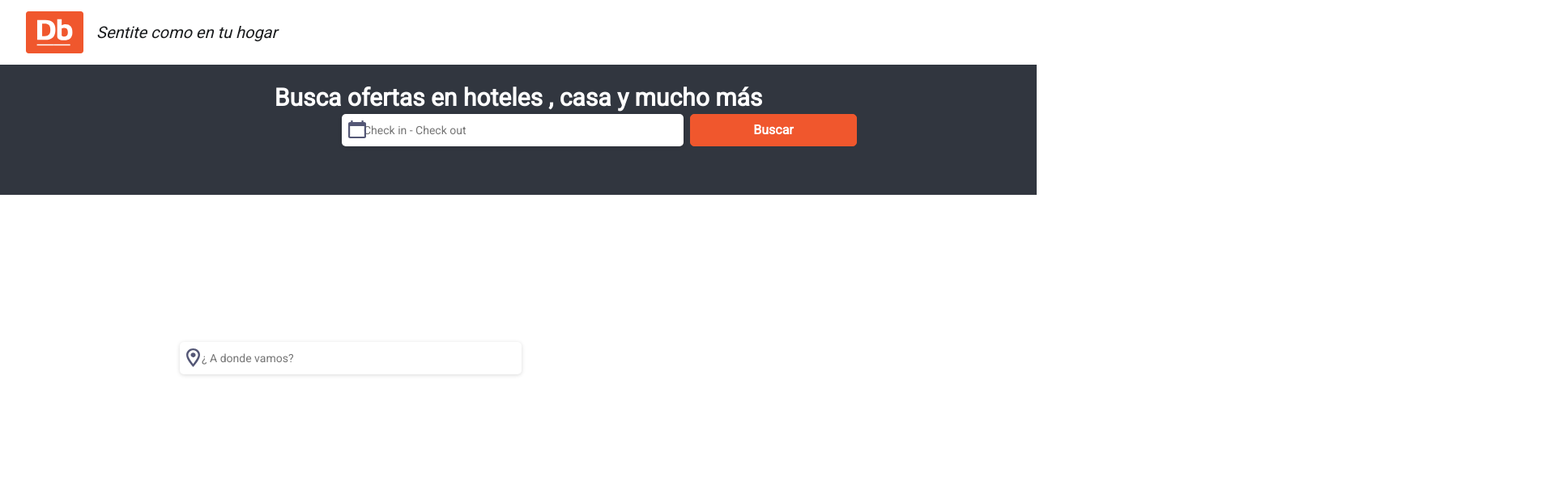
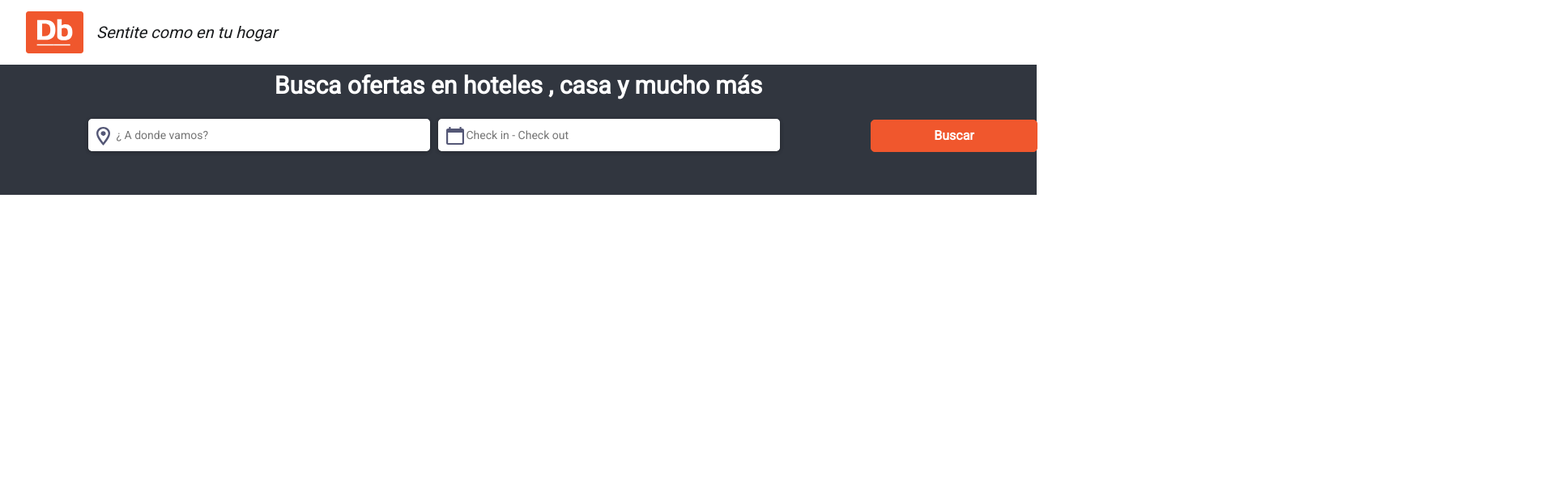
Before and after one commit to rodriguez02fer09/air-bnb, a React (Vite) app: page /home in a window 1280 px wide. Shown: the top 616 px of the page at 81% size, 1920 px wide, since content can reach past the window. Built offline with nearby package versions, Linux system fonts and the light colour scheme.

Commit message:
implementacion logica dropdownlocation'

```diff
--- a/src/components/DropDownDate/dropDownDate.css
+++ b/src/components/DropDownDate/dropDownDate.css
@@ -0,0 +1,3 @@
+.container-dorpdownDate{
+    margin: 5px ;
+}
--- a/src/components/DropDownLocations/DropDownLocations.jsx
+++ b/src/components/DropDownLocations/DropDownLocations.jsx
@@ -6,15 +6,26 @@ import ItemCities from "../ItemCities/ItemCities";
 const DropDownLocations = ({locations = [], img }) => {
 
   const [open , setOpen] = useState (false);
+  const [currentLocation , setCurrentLocation]=useState()
+
   const handlerOnClick = () => {
     setOpen(!open)
   }
 
-  return (<div className="container-dorpdowncities">
-    <InputIcon handlerOnClick={handlerOnClick} img={img} placeholder="¿ A donde vamos?" />
-    {open && locations.map(({city, country}, index)=>{
-      return (<ItemCities key={index} city={city} country={country}/>)
-    })}
+  const selectLocation = (location )=>{
+    setOpen(!open)
+    setCurrentLocation(location)
+  }
+
+  return (
+  <div className="container-dorpdowncities">
+    <InputIcon value={currentLocation} handlerOnClick={handlerOnClick} img={img} placeholder="¿ A donde vamos?" />
+    <div className="container-list">
+      {open && locations.map(({city, country}, index)=>{
+        return (
+          <ItemCities handlerClick={selectLocation} key={index} city={city} country={country}/>)
+      })}
+    </div>
   </div>
 )};
 
--- a/src/components/DropDownLocations/dropDownLocations.css
+++ b/src/components/DropDownLocations/dropDownLocations.css
@@ -1,5 +1,7 @@
 .container-dorpdowncities{
-    width: 200px;
-    height:310px;
-    margin-top: 282px;
+    margin-right: 5px;
 }
+
+.container-list{
+    position: absolute;
+}
--- a/src/components/InputIcon/InputIcon.jsx
+++ b/src/components/InputIcon/InputIcon.jsx
@@ -1,12 +1,12 @@
 import React from "react";
 import "./inputIcon.css";
 
-const InputIcon= ({ placeholder, handlerOnClick, img}) => {
+const InputIcon= ({ placeholder, handlerOnClick, img,value}) => {
   return (
     <div className="container_dropDown">
       <div className="container_dropDown_input">
       <img src={img} alt="locationIcon" />
-        <input onClick={handlerOnClick} type="text" placeholder={placeholder}/>
+        <input value={value} onClick={handlerOnClick} type="text"  placeholder={placeholder}/>
       </div>
     </div>
   );
--- a/src/components/InputIcon/inputIcon.css
+++ b/src/components/InputIcon/inputIcon.css
@@ -1,11 +1,21 @@
 .container_dropDown {
-    width: 430px;
+    width: 422px;
     height: 42px;
     margin-bottom:4px; ;
 }
 
+.container_dropDown_input  {
+    width: 100%;
+    height: 40px;
+    background: #FFFFFF;
+    /* input shadow */
+    box-shadow: 0px 1px 5px rgba(0, 0, 0, 0.15);
+    border-radius: 5px ;
+    border: #FFFFFF;
+    color: #7F7F7F;
+}
 .container_dropDown_input input {
-    width: 422px;
+    width: 100%;
     height: 40px;
     background: #FFFFFF;
     /* input shadow */
@@ -17,12 +27,13 @@
     font-size: 14px;
     line-height: 16px;
     text-align: 25px;
-    padding-left: 27px;
+    padding-left: 35px;
 
 }
 .container_dropDown_input img{
     position: absolute;
     margin-top:10px ;
-    margin: 8px;
+    margin: 10px;
     color: #7F7F7F;
+
 }
--- a/src/components/ItemCities/ItemCities.jsx
+++ b/src/components/ItemCities/ItemCities.jsx
@@ -2,11 +2,9 @@ import React from "react";
 import "./itemCities.css";
 import LocationIconBlack from "../../assets/locationIconBlack.svg";
 
-const ItemCities = ({ city, country }) => {
+const ItemCities = ({ city, country,  handlerClick }) => {
   return (
-
-
-      <div className="container_item">
+    <div className="container_item" onClick={() => handlerClick(city)}>
       <div className="container_item_img">
         <img src={LocationIconBlack} alt="location" />
       </div>
@@ -15,8 +13,6 @@ const ItemCities = ({ city, country }) => {
         <p className="container_item_pais">{country}</p>
       </div>
     </div>
-
-
   );
 };
 
--- a/src/components/ItemCities/itemCities.css
+++ b/src/components/ItemCities/itemCities.css
@@ -6,7 +6,6 @@
     border-bottom: 2px solid #F0572D;
     display: flex;
 }
-
 .container_item_img {
     margin: 15px;
 }
--- a/src/components/Search/Search.jsx
+++ b/src/components/Search/Search.jsx
@@ -21,9 +21,17 @@ const Search = () => {
           <h1>Busca ofertas en hoteles , casa y mucho más</h1>
         </div>
         <div className="container_search_dropdown">
-          <DropDownLocations img={locationIconBlack} locations={locations} />
-          <DropDownDate img={dateIcon} placeholder="Check in - Check out" />
-          <Button text="Buscar" style="dark" size="0" />
+          <div className="container_search_dropdown_input">
+            <DropDownLocations
+              className="container_search_dropdown_DropDownLocations"
+              img={locationIconBlack}
+              locations={locations}
+            />
+            <DropDownDate img={dateIcon} placeholder="Check in - Check out" />
+          </div>
+          <div className="container_search_button">
+            <Button text="Buscar" style="dark" size="btn_1" />
+          </div>
         </div>
       </div>
     </section>
--- a/src/components/Search/search.css
+++ b/src/components/Search/search.css
@@ -9,23 +9,25 @@
 
 .container_search_cities_date {
     width: 100%;
-    height: 120px;
+    height: 150px;
     display: flex;
     flex-direction: column;
     justify-content: flex-start;
     align-items: center;
 
 
+
 }
 
 .container_search_title {
-    width: 780%;
+    width: 100%;
     height: 40px;
     display: flex;
     flex-direction: column;
     justify-content: center;
     align-items: center;
     color: white;
+
 }
 
 .container_search_title h1 {
@@ -37,7 +39,27 @@
 }
 
 .container_search_dropdown {
+    width: 100%;
+    height: 40px;
     display: flex;
     flex-direction: row;
     justify-content: center;
+    margin: 22px 168px 20px 170px;
+
 }
+
+.container_search_dropdown_input {
+    width: 100%;
+    height: 40px;
+    display: flex;
+    flex-direction: row;
+    justify-content: center;
+    align-items: center;
+    margin-top: 2px;
+
+
+}
+
+.container_search_button {
+
+}
```
Lines whose indentation alone changed are shown as unchanged.
